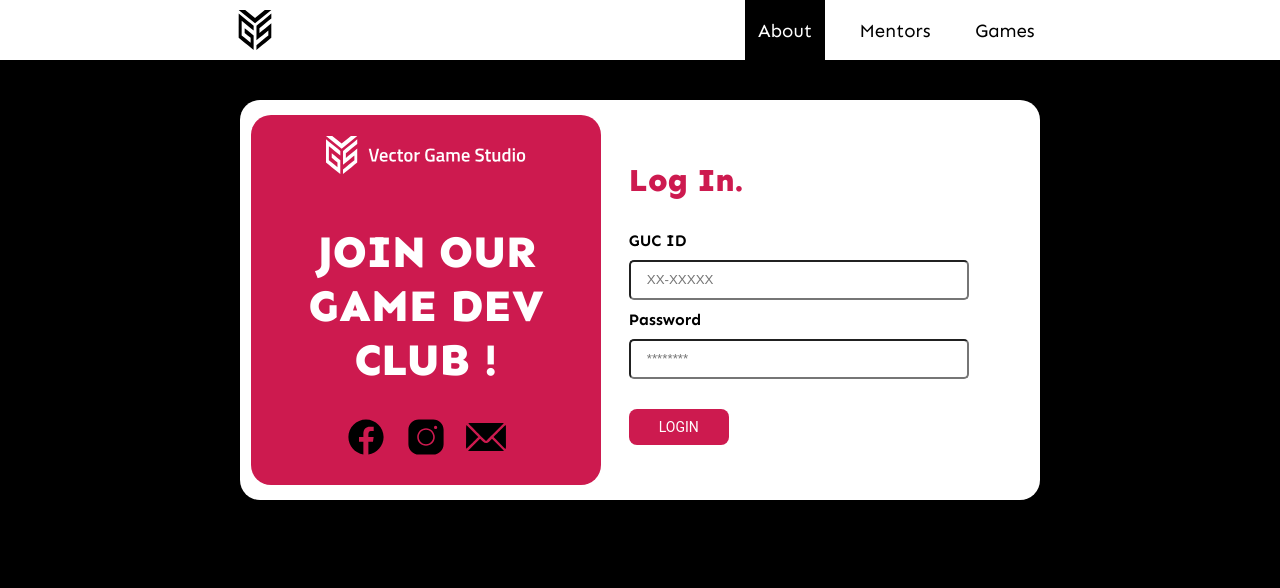
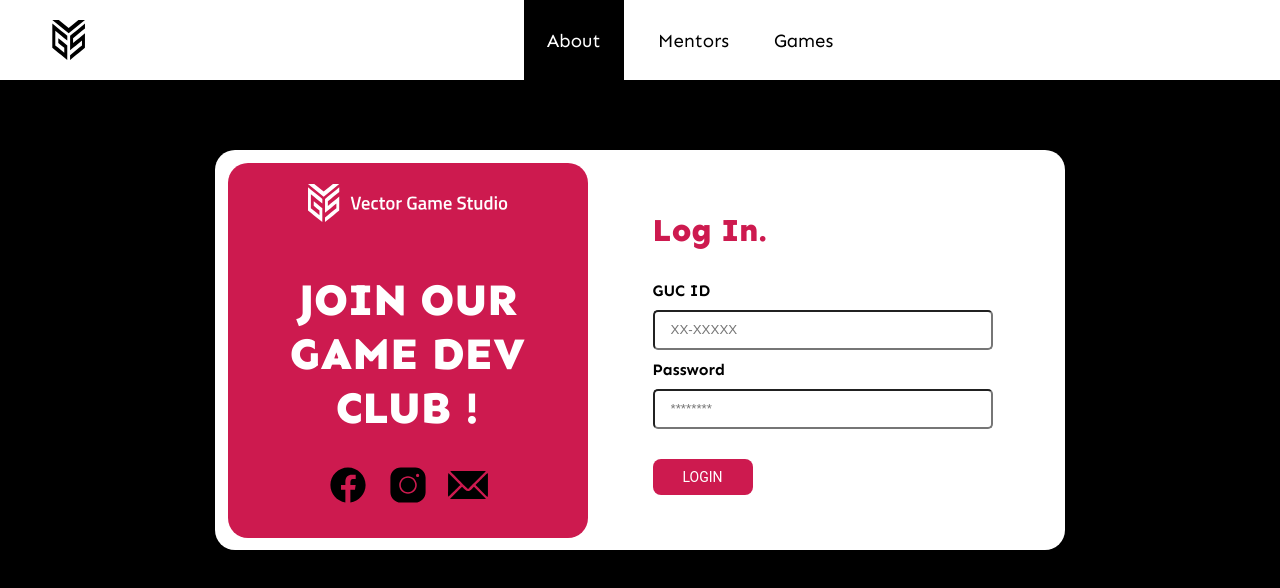
Before and after one commit to 0J33/VGS-Frontend, a React (Create React App) app: page /login in a window 1280 px wide. Shown: the top 588 px of the page. Built offline with nearby package versions, Linux system fonts and the light colour scheme.

Commit message:
Minor fixes to the login page.

```diff
--- /dev/null
+++ b/src/components/LoadingSpinner.jsx
@@ -0,0 +1,11 @@
+import React from "react";
+import "../css/loading-spinner.css";
+
+export default function LoadingSpinner() {
+  return (
+    <div className="spinner-container">
+      <div className="loading-spinner">
+      </div>
+    </div>
+  );
+}
--- /dev/null
+++ b/src/css/loading-spinner.css
@@ -0,0 +1,16 @@
+@keyframes spinner {
+    0% {
+      transform: rotate(0deg);
+    }
+    100% {
+      transform: rotate(360deg);
+    }
+  }
+  .loading-spinner {
+    width: 50px;
+    height: 50px;
+    border: 10px solid #f3f3f3; /* Light grey */
+    border-top: 10px solid #cd1a4f; /* Black */
+    border-radius: 50%;
+    animation: spinner 1.5s linear infinite;
+  }
--- a/src/css/login-page.css
+++ b/src/css/login-page.css
@@ -7,7 +7,7 @@
 }
 
 .err-box {
-    margin-top:30px;
+    margin-top:100px;
     width: 500px;
     height:50px;
     display:flex;
@@ -30,8 +30,8 @@
 }
 
 .white-card {
-    margin:100px 100px;
-    width:800px;
+    margin: 150px 100px;
+    width:850px;
     height:400px;
     background-color: white;
     border-radius: 20px;
@@ -39,12 +39,25 @@
     flex-direction: row;
     align-items: center;
     justify-content: space-around;
-    gap: 5px;
+    gap: 40px;
+}
+
+.white-card-error {
+    margin: 60px 100px;
+    width:850px;
+    height:400px;
+    background-color: white;
+    border-radius: 20px;
+    display:flex;
+    flex-direction: row;
+    align-items: center;
+    justify-content: space-around;
+    gap: 40px;
 }
 
 .left-card {
-    width:350px;
-    height: 370px;
+    width:360px;
+    height: 375px;
     background-color: #cd1a4f;
     border-radius:20px;
 }
--- a/src/css/navbar.css
+++ b/src/css/navbar.css
@@ -1,17 +1,18 @@
 .navbar {
     width: 100%;
-    height:60px;
+    height:80px;
     display: flex;
     flex-direction: row;
     background-color: white;
     align-items: center;
-    justify-content: space-around;
+    justify-content: flex-start;
     position:fixed;
     top: 0px;
     overflow: hidden;
 }
 
 .nav-items {
+    width: 100%;
     display:flex;
     align-items: center;
     justify-content: center;
@@ -21,6 +22,7 @@
 .vgs-icon {
     width: 40px;
     height: 40px;
+    margin-left: 50px;
 }
 
 .nav-item-anchor {
@@ -28,13 +30,13 @@
     text-decoration: none;
 }
 
-
 .nav-item {
     display: flex;
     flex-direction: column;
     align-items: center;
     justify-content: center;
     width: 80px;
+    height: 75px;
 }
 
 .nav-item:hover {
@@ -57,7 +59,8 @@
     flex-direction: column;
     align-items: center;
     justify-content: center;
-    width: 80px;
+    width: 100px;
+    height:80px;
     background: linear-gradient(to left, black 50%, white 50%) right;
     background-size: 200% 100%;
     transition: all 0.8s ease;
--- a/src/pages/LoginPage.js
+++ b/src/pages/LoginPage.js
@@ -1,6 +1,7 @@
 import { useState } from "react";
 import { useCookies } from "react-cookie";
 import { useNavigate } from "react-router-dom";
+import LoadingSpinner from "../components/LoadingSpinner";
 import axios from "axios";
 import "../css/login-page.css";
 
@@ -10,6 +11,8 @@ export default function LoginPage() {
     const navigate = useNavigate();
     const [cookies, setCookies] = useCookies();
 
+    const [showSpinner, setShowSpinner] = useState(false);
+
     const [gucId, setGucId] = useState("");
     const [password, setPassword] = useState("");
 
@@ -18,6 +21,7 @@ export default function LoginPage() {
 
     async function loginUser() {
         var body = {'member_id': gucId, 'password': password};
+        setShowSpinner(true);
         await axios.post(loginUrl, body)
         .then((response) => {
             if (response.status === 200) {
@@ -25,12 +29,14 @@ export default function LoginPage() {
                 navigate("/");
             } else {
                 setError(true);
+                setShowSpinner(false);
                 setErrMsg(response.data.errMsg);
             }
         })
         .catch((err) => {
             setError(true);
-            setErrMsg(err.response.data.errMsg);
+            setShowSpinner(false);
+            setErrMsg("An error occurred !");
         });
     }
 
@@ -52,7 +58,7 @@ export default function LoginPage() {
                     </div>
                 )
             }
-            <div className="white-card">
+            <div className={error ? "white-card-error" : "white-card"}>
                 <div className="left-card">
                   <div className="left-card-body">
                     <div className="top-text">
@@ -76,7 +82,11 @@ export default function LoginPage() {
                         <label className="input-label">Password</label>
                         <input placeholder="********" type="password" onChange={(event) => {setPassword(event.target.value)}} />
                         <div style={{height:'10px'}}></div>
-                        <button className="btn" onClick={loginUser}>Login</button>
+                        {
+                            showSpinner ? (<LoadingSpinner />) : (
+                                <button className="btn" onClick={loginUser}>Login</button>
+                            )
+                        }
                     </div>
                 </div>
             </div>
```
